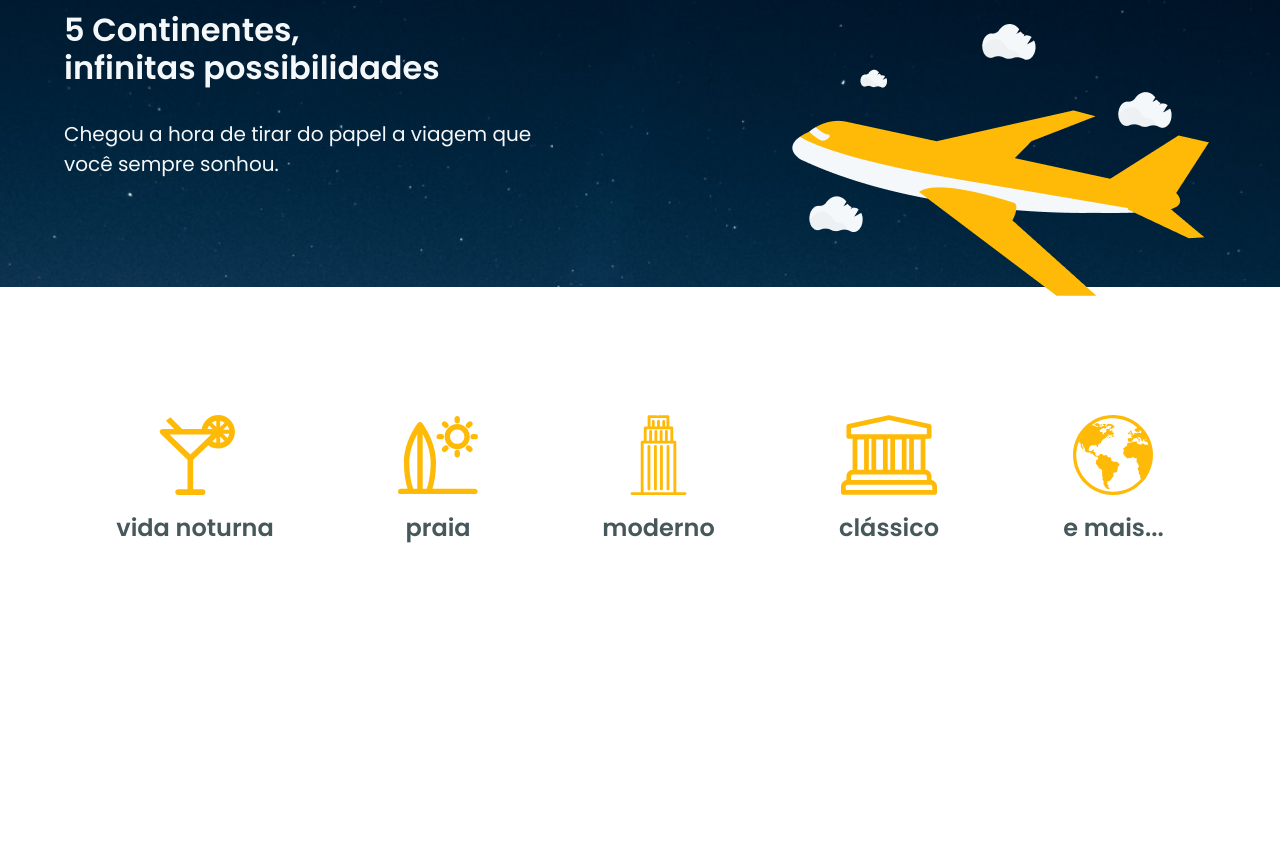
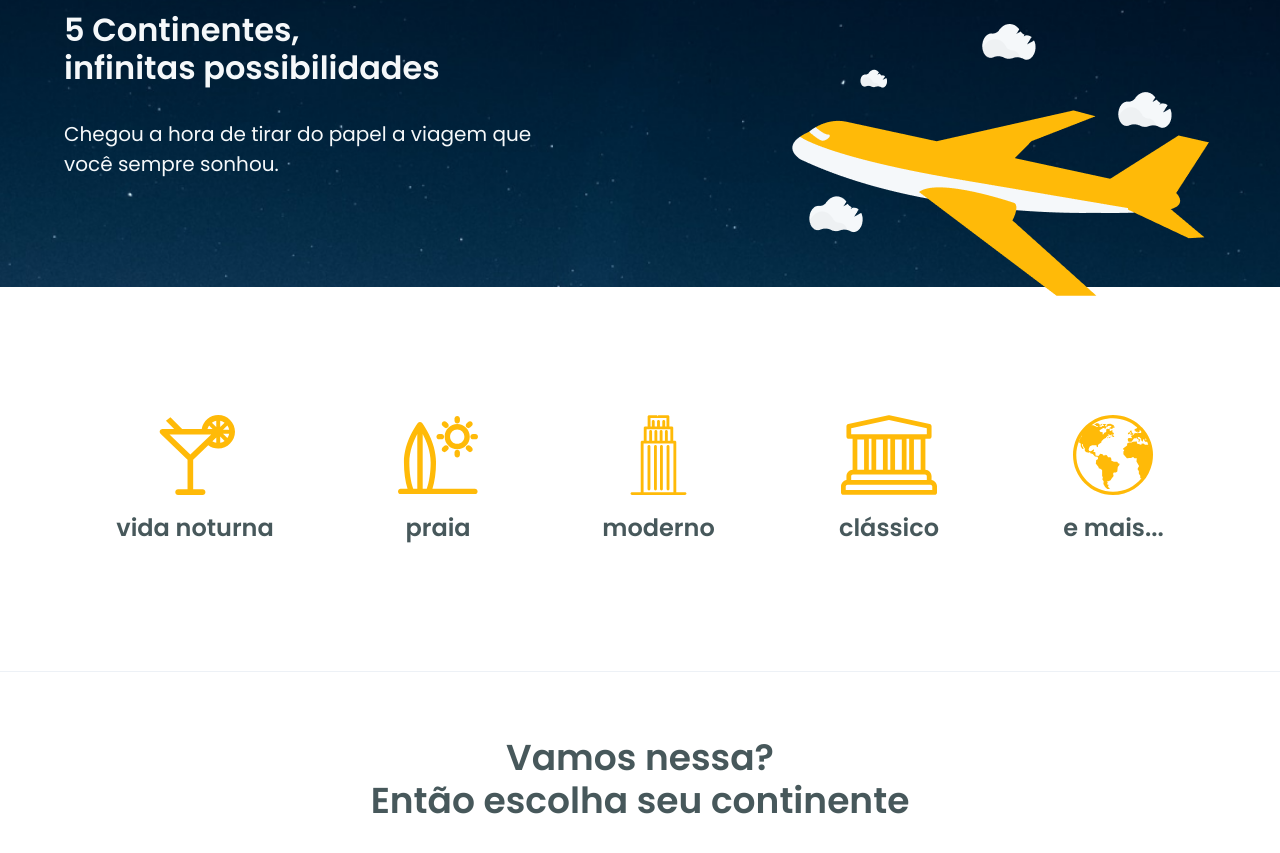
Before and after one commit to eduardo-takeo/ignite-challenge-06, a Next.js app: page / in a window 1280 px wide. Shown: the part 193-1046 px from the top of the page. Before the commit the page ends 864 px from the top, so only its background shows below. Built offline with nearby package versions, Linux system fonts and the light colour scheme.

Commit message:
Add "Vamos nessa?" heading on Home screen

```diff
--- a/src/components/TravelTypes/index.tsx
+++ b/src/components/TravelTypes/index.tsx
@@ -18,6 +18,3 @@ export function TravelTypes() {
     </Flex>
   );
 }
-
-//TODO:
-// - Add divider
--- a/src/pages/index.tsx
+++ b/src/pages/index.tsx
@@ -1,4 +1,4 @@
-import { Flex } from "@chakra-ui/react";
+import { Divider, Flex, Heading } from "@chakra-ui/react";
 import { Header } from "../components/Header";
 import { Hero } from "../components/Hero";
 import { TravelTypes } from "../components/TravelTypes";
@@ -9,6 +9,14 @@ export default function Home() {
       <Header />
       <Hero />
       <TravelTypes />
+      <Divider />
+      <Heading mx="auto" textAlign="center" my="16">
+        Vamos nessa? <br />
+        Então escolha seu continente
+      </Heading>
     </Flex>
   );
 }
+
+//TODO:
+// - Add divider
```
